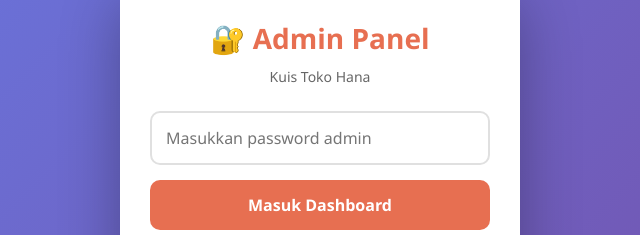
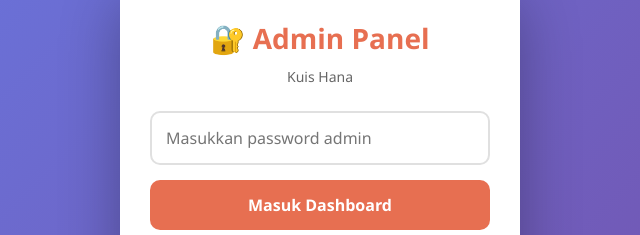
Before and after one commit to Hans23g/kuis-toko-hana, a website: page admin.html in a window 1280 px wide. Shown: the part 263-498 px from the top of the page, 320-960 px from the left. Drawn offline with Linux system fonts and the light colour scheme.

Commit message:
Update admin.html

```diff
--- a/admin.html
+++ b/admin.html
@@ -3,7 +3,7 @@
 <head>
 <meta charset="UTF-8">
 <meta name="viewport" content="width=device-width, initial-scale=1.0">
-<title>Admin Kuis Toko Hana</title>
+<title>Admin Kuis Hana</title>
 <style>
 :root{--warna:#e76f51;--warna2:#2a9d8f}
 *{margin:0;padding:0;box-sizing:border-box;font-family:'Segoe UI',sans-serif}
@@ -64,7 +64,7 @@ input[type="color"]{width:100%;height:60px;border:2px solid #e0e0e0;border-radiu
 <!-- LOGIN -->
 <div id="loginBox" class="loginWrap">
   <h1>🔐 Admin Panel</h1>
-  <p>Kuis Toko Hana</p>
+  <p>Kuis Hana</p>
   <input type="password" id="passInput" placeholder="Masukkan password admin">
   <button onclick="login()">Masuk Dashboard</button>
   <p id="errorLogin" class="errorText"></p>
```
